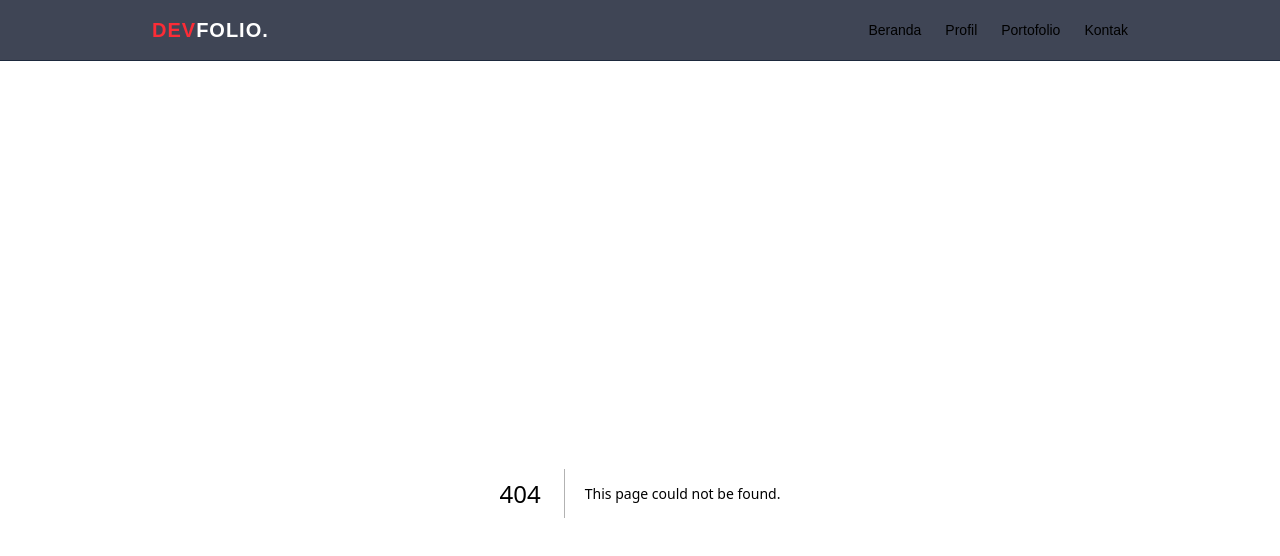
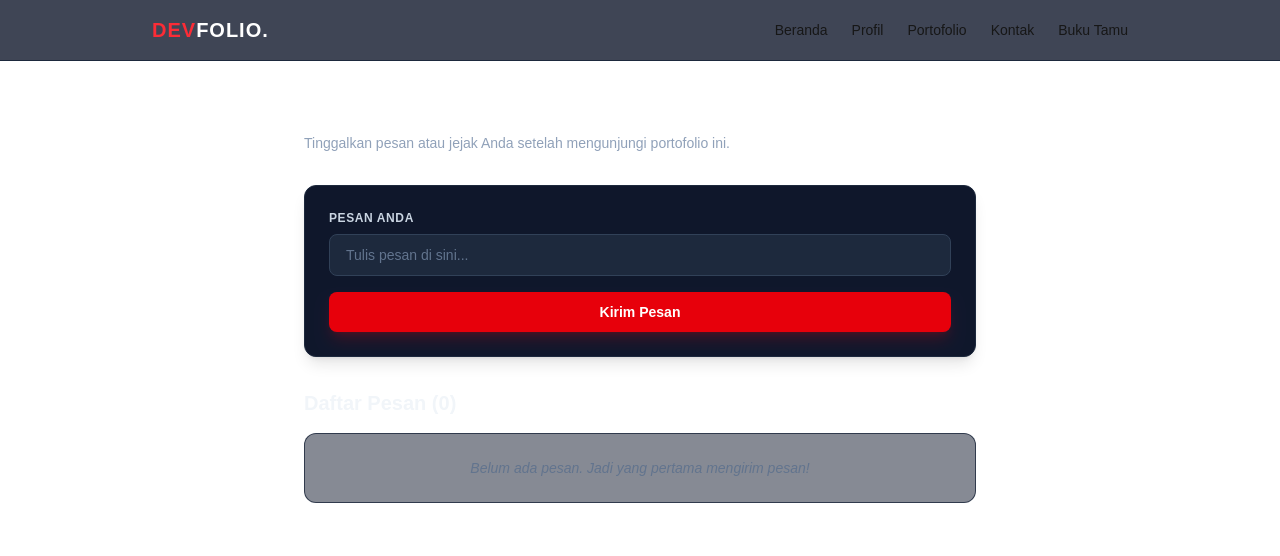
Before and after one commit to Ziawoo2/Nextjs, a Next.js app: page /portfolio/bukutamu in a window 1280 px wide. Before the commit this address had no page. Shown: the top 556 px of the page. Built offline with nearby package versions, Linux system fonts and the light colour scheme.

Commit message:
tambahan fitur buku tamu

```diff
--- a/app/layout.tsx
+++ b/app/layout.tsx
@@ -35,6 +35,9 @@ export default function RootLayout({
               <Link href="/Kontak" className="hover:text-red-500 transition-colors">
                 Kontak
               </Link>
+              <Link href="/portfolio/bukutamu" className="hover:text-red-500 transition-colors">
+  Buku Tamu
+</Link>
             </nav>
           </div>
         </header>
--- /dev/null
+++ b/app/portfolio/bukutamu/page.tsx
@@ -0,0 +1,83 @@
+"use client";
+
+import { useState } from "react";
+
+export default function BukuTamuPage() {
+  // Langkah 1: Siapkan Dua State
+  // 1. State string untuk menyimpan teks input
+  const [inputTeks, setInputTeks] = useState<string>("");
+
+  // 2. State array untuk menyimpan daftar seluruh pesan yang terkirim
+  const [daftarPesan, setDaftarPesan] = useState<string[]>([]);
+
+  // Langkah 3: Fungsi Tombol Kirim
+  const tambahPesan = (e: React.FormEvent) => {
+    e.preventDefault();
+
+    // Mencegah pengiriman jika input cuma spasi kosong
+    if (inputTeks.trim() === "") return;
+
+    // Ambil isi array lama + tambahkan teks baru
+    setDaftarPesan([...daftarPesan, inputTeks]);
+
+    // Kosongkan kembali kotak input
+    setInputTeks("");
+  };
+
+  return (
+    <div className="max-w-2xl mx-auto space-y-8">
+      <div>
+        <h1 className="text-3xl font-extrabold text-white">Buku Tamu Portofolio</h1>
+        <p className="text-slate-400 text-sm mt-1">
+          Tinggalkan pesan atau jejak Anda setelah mengunjungi portofolio ini.
+        </p>
+      </div>
+
+      {/* Langkah 2: Buat Form Input */}
+      <form onSubmit={tambahPesan} className="bg-slate-900 border border-slate-800 rounded-xl p-6 shadow-lg space-y-4">
+        <div>
+          <label className="block text-xs font-semibold text-slate-300 uppercase tracking-wider mb-2">
+            Pesan Anda
+          </label>
+          <input
+            type="text"
+            placeholder="Tulis pesan di sini..."
+            value={inputTeks} // Tautkan nilai ke state
+            onChange={(e) => setInputTeks(e.target.value)} // Tautkan onChange ke setInputTeks
+            className="w-full px-4 py-2.5 rounded-lg bg-slate-800 border border-slate-700 text-slate-100 placeholder-slate-500 focus:outline-none focus:ring-2 focus:ring-red-500 transition-all text-sm"
+          />
+        </div>
+
+        <button
+          type="submit"
+          className="w-full bg-red-600 hover:bg-red-700 text-white font-semibold py-2.5 rounded-lg transition-colors duration-200 shadow-lg shadow-red-600/20 active:scale-[0.98] text-sm"
+        >
+          Kirim Pesan
+        </button>
+      </form>
+
+      {/* Langkah 4: Render List dengan .map() */}
+      <div className="space-y-4">
+        <h2 className="text-xl font-bold text-slate-100">Daftar Pesan ({daftarPesan.length})</h2>
+
+        {daftarPesan.length === 0 ? (
+          <p className="text-sm text-slate-500 italic bg-slate-900/50 border border-slate-800/80 rounded-xl p-6 text-center">
+            Belum ada pesan. Jadi yang pertama mengirim pesan!
+          </p>
+        ) : (
+          <div className="space-y-3">
+            {daftarPesan.map((pesan, index) => (
+              <div
+                key={index}
+                className="bg-slate-900 border border-slate-800 rounded-xl p-4 text-slate-200 text-sm shadow-md flex items-center justify-between"
+              >
+                <span>{pesan}</span>
+                <span className="text-xs text-slate-500 font-mono">#{index + 1}</span>
+              </div>
+            ))}
+          </div>
+        )}
+      </div>
+    </div>
+  );
+}
```
